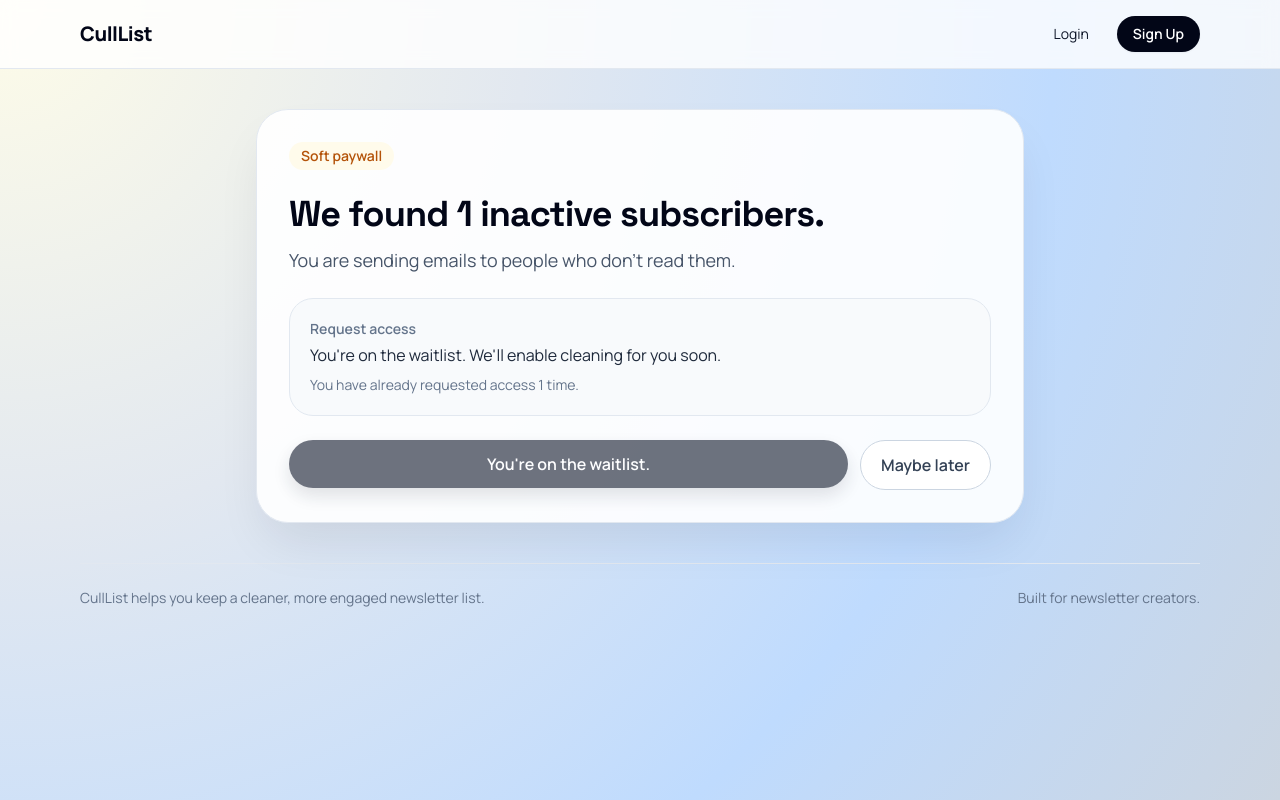
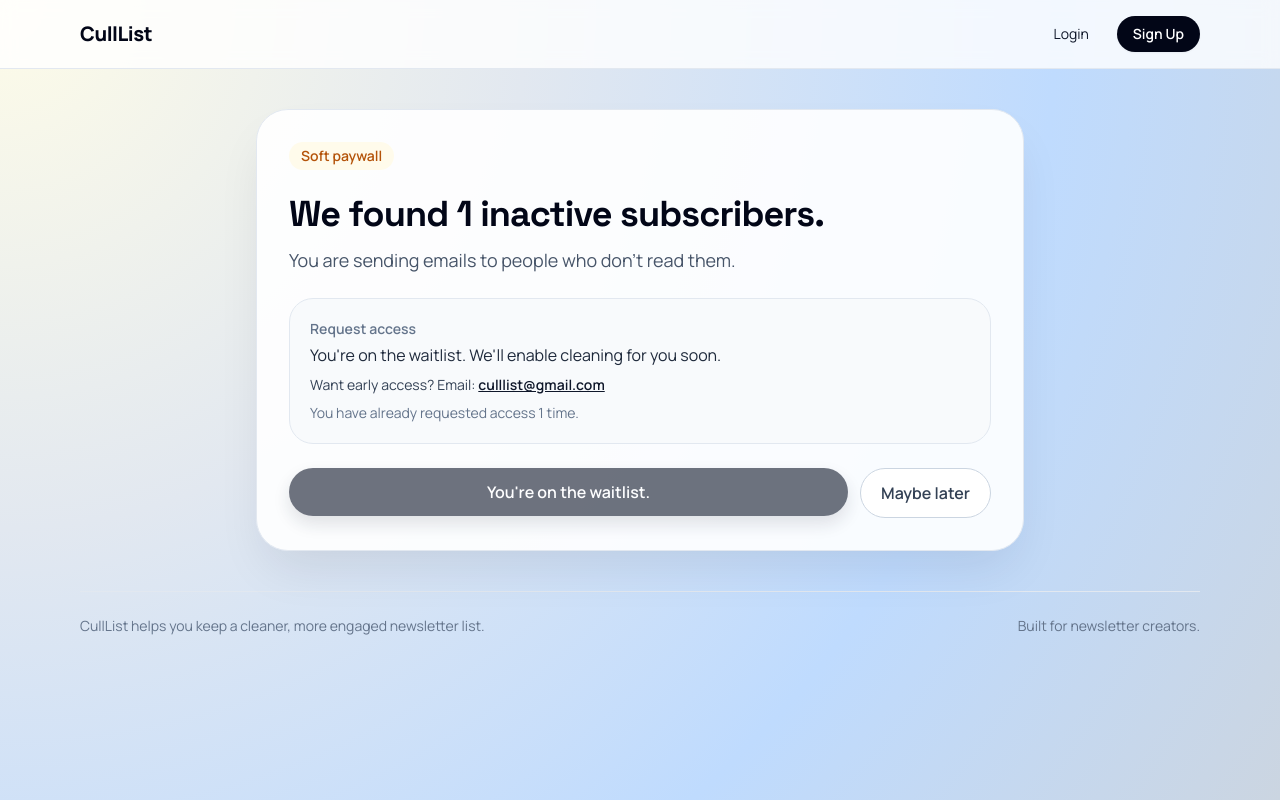
Before and after one commit to khansarim007/use-it-lose-it-newsletter, a Flask app: template templates/clean_list.html in a window 1280 px wide. Run offline with Flask 3, Linux system fonts and the light colour scheme; data comes from the database, SQL or seed files in the repository; the template is opened without the code that fills it: most values are stand-ins (such as "Sample title", 1, 10 or a date in 2020); some libraries are stand-ins or nearby versions.

Commit message:
Add early-access contact message after access request

```diff
--- a/templates/clean_list.html
+++ b/templates/clean_list.html
@@ -15,6 +15,7 @@
     <div class="rounded-3xl border border-emerald-200 bg-emerald-50 p-5">
       <p class="text-sm font-semibold text-emerald-700">You're on the list</p>
       <p class="mt-1 text-slate-800">We'll enable cleaning for you soon.</p>
+      <p class="mt-2 text-sm text-slate-700">Want early access? Email: <a href="mailto:culllist@gmail.com" class="font-semibold text-slate-900 underline">culllist@gmail.com</a></p>
     </div>
     {% endif %}
 
@@ -31,6 +32,7 @@
     <div class="rounded-3xl border border-slate-200 bg-slate-50 p-5">
       <p class="text-sm font-semibold text-slate-500">Request access</p>
       <p class="mt-1 text-slate-800">You're on the waitlist. We'll enable cleaning for you soon.</p>
+      <p class="mt-2 text-sm text-slate-700">Want early access? Email: <a href="mailto:culllist@gmail.com" class="font-semibold text-slate-900 underline">culllist@gmail.com</a></p>
       {% if access_request_count > 0 %}
       <p class="mt-2 text-sm text-slate-500">You have already requested access {{ access_request_count }} time{{ 's' if access_request_count != 1 else '' }}.</p>
       {% endif %}
```
